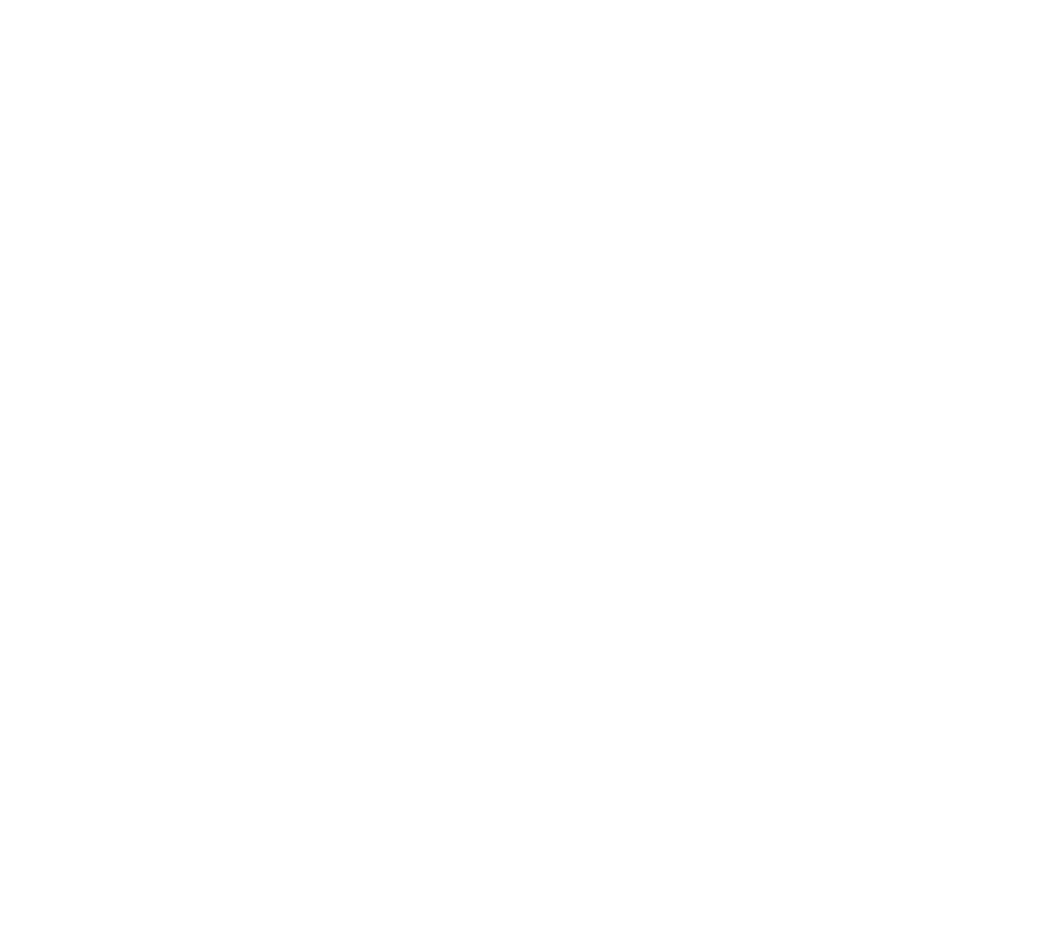
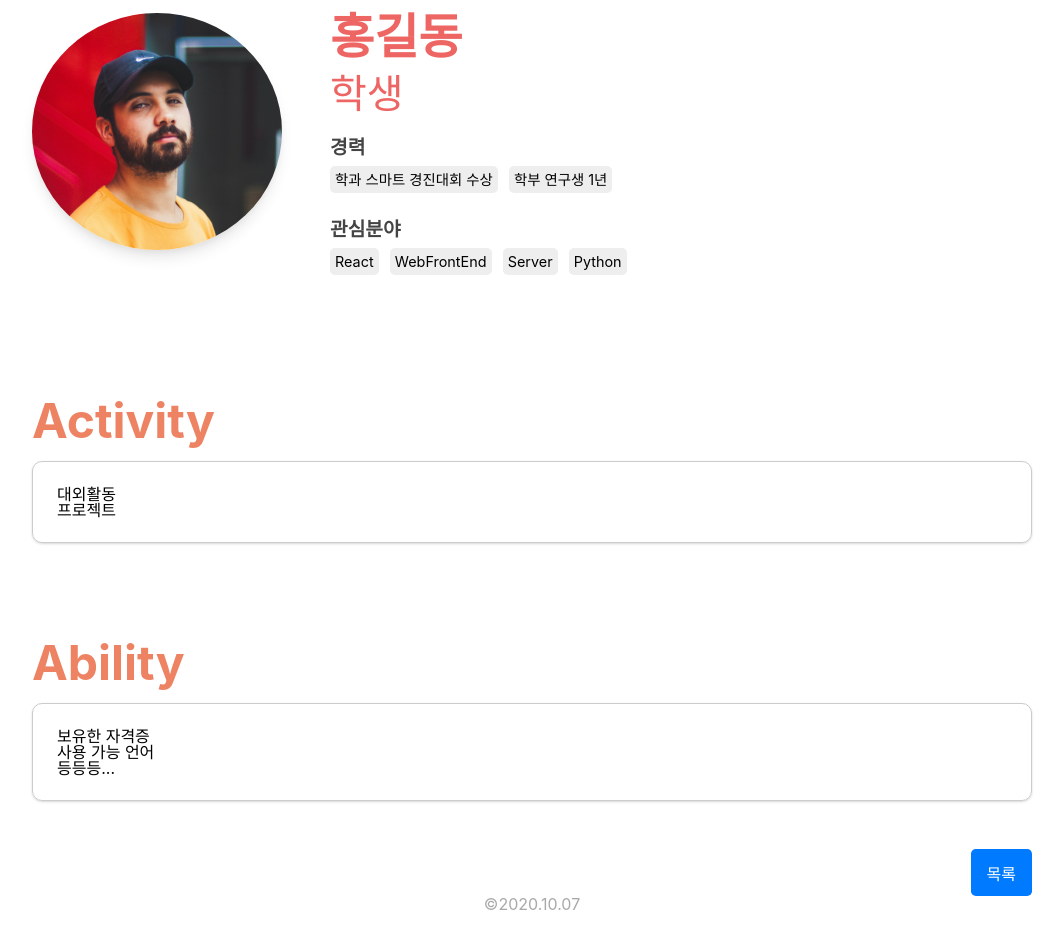
Before and after one commit to zaehuun/SSUKET-PUNCH, a React (Create React App) app in the folder front-end/: page /member in a window 1280 px wide. Shown: the part 220-1164 px from the top of the page, without its empty margins (108-1171 px from the left). Before the commit the page ends 800 px from the top, so only its background shows below. Built offline with nearby package versions, Linux system fonts and the light colour scheme.

Commit message:
add member page

```diff
--- a/front-end/src/App.js
+++ b/front-end/src/App.js
@@ -1,6 +1,6 @@
 import React from "react";
 import { Switch, Route, BrowserRouter as Router } from "react-router-dom";
-import { Login, Join } from "pages";
+import { Login, Join, Member } from "pages";
 
 function App() {
   return (
@@ -9,6 +9,7 @@ function App() {
         <Switch>
           <Route exact path="/" component={Login} />
           <Route path="/join" component={Join} />
+          <Route path="/member" component={Member} />
         </Switch>
       </Router>
     </div>
--- a/front-end/src/index.css
+++ b/front-end/src/index.css
@@ -50,3 +50,7 @@ body {
   -webkit-font-smoothing: antialiased;
   -moz-osx-font-smoothing: grayscale;
 }
+
+hr {
+  border: 1px solid #F75759;
+}
--- a/front-end/src/pages/Login/Login.jsx
+++ b/front-end/src/pages/Login/Login.jsx
@@ -29,10 +29,16 @@ function Login() {
         <Link to="/join" className="signup-link">
           회원가입
         </Link>
+        <br />
+        <br />
+        <Link to="/member" className="signup-link">
+          멤버보기 임시링크
+        </Link>
         <button className="log-button" type="submit">
           Log In
         </button>
       </form>
+
       <footer>
         <p>&copy;2020.10.07</p>
       </footer>
--- /dev/null
+++ b/front-end/src/pages/Member/Member.css
@@ -0,0 +1,126 @@
+#member {
+  max-width: 1000px;
+  margin: 0 auto;
+  padding: 2rem 0;
+}
+
+#member header img {
+  width: 150px;
+  cursor: pointer;
+}
+
+#member .profile .profile-img img {
+  width: 100%;
+  border-radius: 50%;
+  box-shadow: 0 10px 15px -3px rgba(0, 0, 0, 0.1), 0 4px 6px -2px rgba(0, 0, 0, 0.05);
+}
+
+#member .profile .profile-info {
+  padding: 0 3rem;
+}
+
+#member .profile .profile-info h1 {
+  margin-bottom: 0.8rem;
+  font-weight: bold;
+  font-size: 3em;
+  /* color: #444; */
+  color: #ed6663;
+}
+
+#member .profile .profile-info h2 {
+  margin-bottom: 1.5rem;
+  font-size: 2.5em;
+  color: #ed6663;
+}
+
+#member .profile .profile-info h3 {
+  margin-bottom: 1rem;
+  font-weight: 600;
+  font-size: 1.2em;
+  color: #444;
+}
+
+#member .profile .profile-info p {
+  margin-bottom: 2rem;
+  font-size: 0.9em;
+}
+
+#member .profile .profile-info p span {
+  margin-right: 0.7rem;
+  padding: 5px;
+  border-radius: 5px;
+  background-color: #eee;
+}
+
+#member .title h1 {
+  margin-bottom: 1rem;
+  font-weight: bold;
+  font-size: 3rem;
+  color: #ed8363;
+}
+
+#member .content-box {
+  padding: 1.5rem;
+  border: 1px solid #ccc;
+  border-radius: 10px;
+  box-shadow: 0 1px 3px 0 rgba(0, 0, 0, 0.1), 0 1px 2px 0 rgba(0, 0, 0, 0.06);
+}
+
+#member .btn-wrapper {
+  text-align: right;
+}
+
+#member .btn-wrapper button {
+  padding: 0.7rem 1rem;
+  border: none;
+  border-radius: 0.3rem;
+  background-color: #007bff;
+  font-size: 1rem;
+  color: #fff;
+  cursor: pointer;
+  transition: transform 0.2s ease;
+}
+
+#member .btn-wrapper button:hover {
+  transform: translateZ(0) scale(0.98);
+}
+
+#member footer {
+  text-align: center;
+}
+
+#member footer p {
+  color: darkgray;
+}
+
+#member .section-row {
+  width: 100%;
+  display: flex;
+  flex-wrap: wrap;
+  padding: 2rem 0;
+}
+
+#member .col-12 {
+  width: 100%;
+  padding: 1rem 0;
+}
+
+#member .col-9 {
+  width: 75%;
+  padding: 1rem 0;
+}
+
+#member .col-6 {
+  width: 50%;
+  padding: 1rem 0;
+}
+
+#member .col-4 {
+  width: 33%;
+  padding: 1rem 0;
+}
+
+#member .col-3 {
+  width: 25%;
+  padding: 1rem 0;
+}
--- /dev/null
+++ b/front-end/src/pages/Member/Member.jsx
@@ -0,0 +1,81 @@
+import React from "react";
+import { Link } from "react-router-dom";
+import "./Member.css";
+
+function Member() {
+  const warning = () => {
+    alert("아직 준비중입니다.");
+  };
+
+  return (
+    <section id="member">
+      <header>
+        <Link to="/">
+          <img src="/images/logo_test.png" alt="logo-img" />
+        </Link>
+      </header>
+      <hr />
+
+      <div className="profile section-row">
+        <div className="col-3">
+          <div class="profile-img">
+            <img src="./images/profile_temp.jpg" alt="profile images" />
+          </div>
+        </div>
+        <div className="col-9">
+          <div class="profile-info">
+            <h1>홍길동</h1>
+            <h2>학생</h2>
+            <h3>경력</h3>
+            <p>
+              <span>학과 스마트 경진대회 수상</span>
+              <span>학부 연구생 1년</span>
+            </p>
+            <h3>관심분야</h3>
+            <p>
+              <span>React</span>
+              <span>WebFrontEnd</span>
+              <span>Server</span>
+              <span>Python</span>
+            </p>
+          </div>
+        </div>
+      </div>
+
+      <div className="activity section-row">
+        <div className="col-12">
+          <div className="title">
+            <h1>Activity</h1>
+          </div>
+          <div className="content-box">
+            <p>대외활동</p>
+            <p>프로젝트</p>
+          </div>
+        </div>
+      </div>
+
+      <div className="ability section-row">
+        <div className="col-12">
+          <div className="title">
+            <h1>Ability</h1>
+          </div>
+          <div className="content-box">
+            <p>보유한 자격증</p>
+            <p>사용 가능 언어</p>
+            <p>등등등...</p>
+          </div>
+        </div>
+      </div>
+
+      <div className="btn-wrapper">
+        <button onClick={warning}>목록</button>
+      </div>
+
+      <footer>
+        <p>&copy;2020.10.07</p>
+      </footer>
+    </section>
+  );
+}
+
+export default Member;
--- a/front-end/src/pages/index.js
+++ b/front-end/src/pages/index.js
@@ -1,2 +1,3 @@
 export { default as Login } from "./Login/Login";
 export { default as Join } from "./Join/Join";
+export { default as Member } from "./Member/Member";
```
